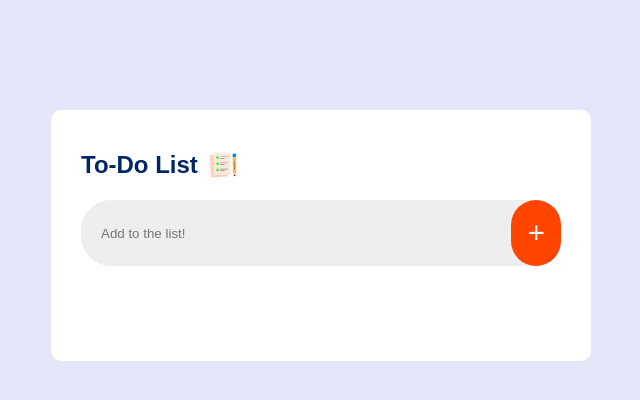
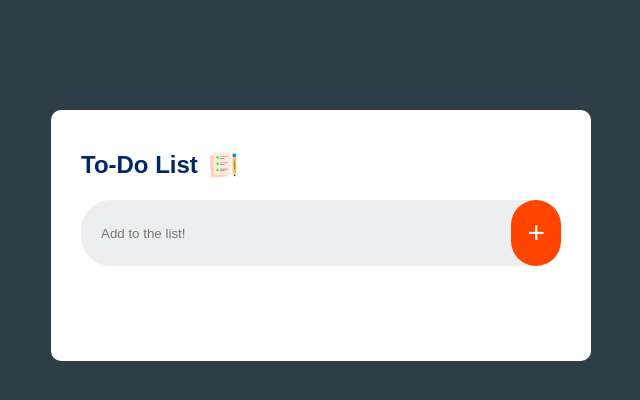
Before and after one commit to Mi01sha01/todo-list-project, a plain HTML site: page index.html in a window 1280 px wide. Shown: the whole page, without its empty margins (319-959 px from the left). Drawn offline with Linux system fonts and the light colour scheme.

Commit message:
Update style.css

```diff
--- a/style.css
+++ b/style.css
@@ -7,7 +7,7 @@
 .container{
     width: 100%;
     min-height: 100vh;
-    background: lavender;
+    background: #2F3E46;
     padding: 10px;
 }
 .todo-app{
```
